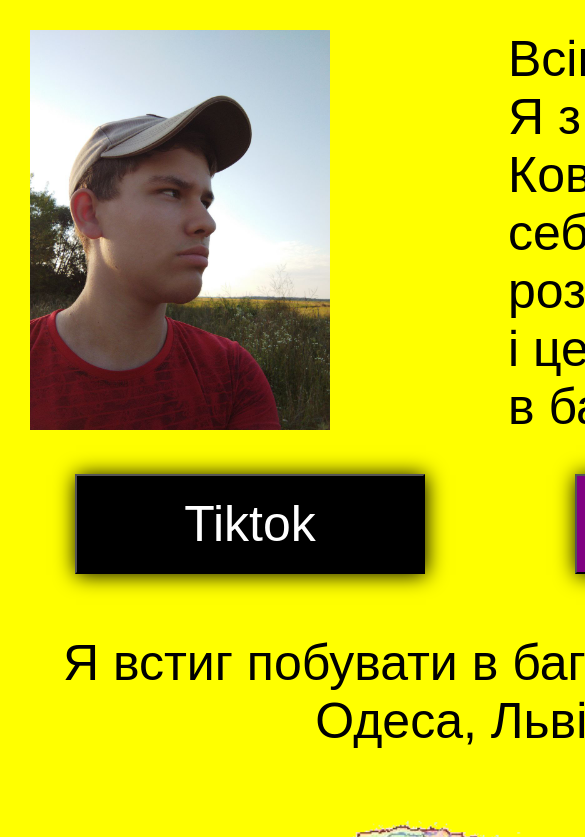
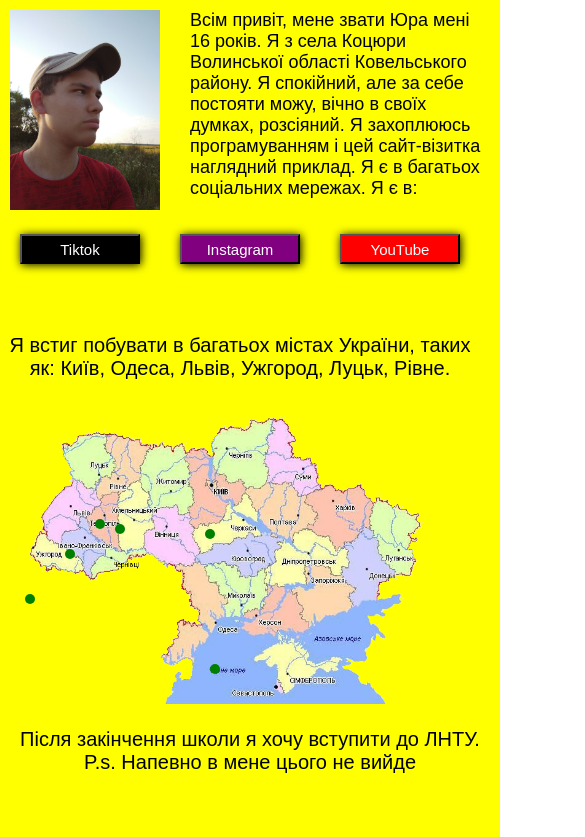
Before and after one commit to Yuriy2648/Site-about-me, a plain HTML site: page index.html in a window 390 px wide. Shown: the top 837 px of the page, 585 px wide, since content can reach past the window. Drawn offline with Linux system fonts and the light colour scheme; a web font is replaced by a local one.

Commit message:
Add files via upload

```diff
--- a/index.html
+++ b/index.html
@@ -36,7 +36,6 @@
             <div id="point5" title="Луцьк"><a id="city" href="https://uk.wikipedia.org/wiki/%D0%9B%D1%83%D1%86%D1%8C%D0%BA">т</a></div>
             <div id="point6" title="Рівне"><a id="city" href="https://uk.wikipedia.org/wiki/%D0%A0%D1%96%D0%B2%D0%BD%D0%B5">т</a></div>
             <p id="main3">Після закінчення школи я хочу вступити до ЛНТУ.<br> P.s. Напевно в мене цього не вийде</p>
-            <p id="main3"></p>
         </div>
     </div>
     <style>
@@ -225,6 +224,187 @@
             color: white;
             font-size: 50px;
         }
+
+        @media (max-width: 500px) {
+
+            body{
+                width: 500px;
+                height: 100%;
+                margin: 0px;
+                padding: 0px;
+            }
+
+            #city{
+                font-size: 15px;
+                text-decoration: none;
+                opacity: 0%;
+            }
+
+            #point1{
+                background-color: green;
+                border-radius: 50px;
+                width: 10px;
+                height: 10px;
+                position: absolute;
+                bottom: 295px;
+                left: 205px;
+            }
+
+            #point2{
+                background-color: green;
+                border-radius: 50px;
+                width: 10px;
+                height: 10px;
+                position: absolute;
+                bottom: 160px;
+                left: 210px;
+            }
+
+            #point3{
+                background-color: green;
+                border-radius: 50px;
+                width: 10px;
+                height: 10px;
+                position: absolute;
+                bottom: 275px;
+                left: 65px;
+            }
+
+            #point4{
+                background-color: green;
+                border-radius: 50px;
+                width: 10px;
+                height: 10px;
+                position: absolute;
+                bottom: 230px;
+                left: 25px;
+            }
+
+            #point5{
+                background-color: green;
+                border-radius: 50px;
+                width: 10px;
+                height: 10px;
+                position: absolute;
+                bottom: 305px;
+                left: 95px;
+            }
+
+            #point6{
+                background-color: green;
+                border-radius: 50px;
+                width: 10px;
+                height: 10px;
+                position: absolute;
+                bottom: 300px;
+                left: 115px;
+            }
+
+            #point1:hover, #point2:hover, #point3:hover, #point4:hover, #point5:hover, #point6:hover {
+                scale: 1.1;
+            }
+
+            #head{
+                width: 500px;
+                height: 1000px;
+                background-color: yellow;
+            }
+
+            #map{
+                width: 450px;
+                height: 500px;
+                position: relative;
+            }
+
+            #me{
+                width: 150px;
+                height: 200px;
+                margin: 10px;
+            }
+
+            #ua{
+                width: 430px;
+                height: 300px;
+                margin: 10px;
+            }
+
+            #social{
+                width: 480px;
+                height: 100px;
+                background-color: yellow;
+                display: flex;
+            }
+
+            #network1, #network2, #network3 {
+                width: 120px;
+                height: 30px;
+                margin: 10px 20px;
+                background-color: purple;
+                box-shadow: 1px 1px 10px black;
+            }
+
+            #network1{
+                background-color: black;
+            }
+
+            #network2{
+                background-color: purple;
+            }
+
+            #network3{
+                background-color: red;
+            }
+
+            #network1:hover{
+                scale: 1.1;
+            }
+
+            #network2:hover{
+                scale: 1.1;
+            }
+
+            #network3:hover{
+                scale: 1.1;
+            }
+
+            #main{
+                font-size: 18px;
+                color: black;
+                float: right;
+                margin: 10px;
+                width: 300px;
+                height: 200px;
+                font-family: 'Fira Sans Condensed', sans-serif;
+            }
+
+            #main2{
+                font-size: 20px;
+                color: black;
+                float: center;
+                margin: 10px 0px;
+                width: 480px;
+                height: 50px;
+                text-align: center;
+                font-family: 'Fira Sans Condensed', sans-serif;
+            }
+
+            #main3{
+                font-size: 20px;
+                color: black;
+                float: center;
+                margin: 10px;
+                width: 480px;
+                height: 100px;
+                text-align: center;
+                font-family: 'Fira Sans Condensed', sans-serif;
+            }
+
+            #link{
+                text-decoration: none;
+                color: white;
+                font-size: 15px;
+            }
+        }
     </style>
 </body>
 </html>
```
